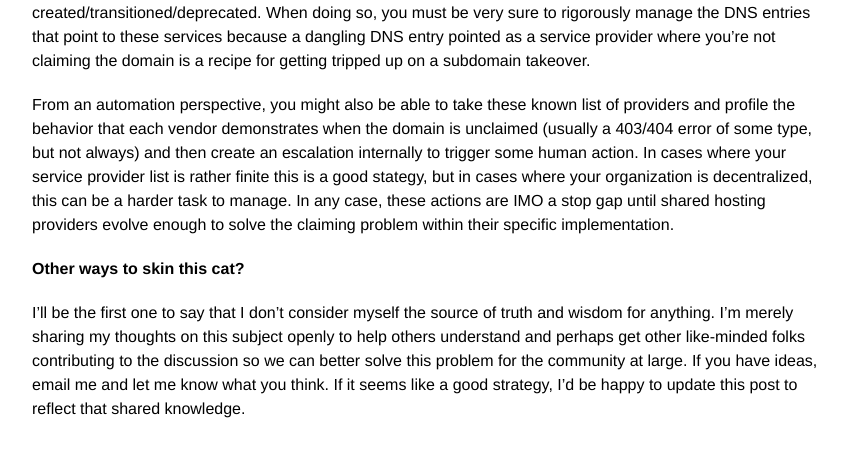
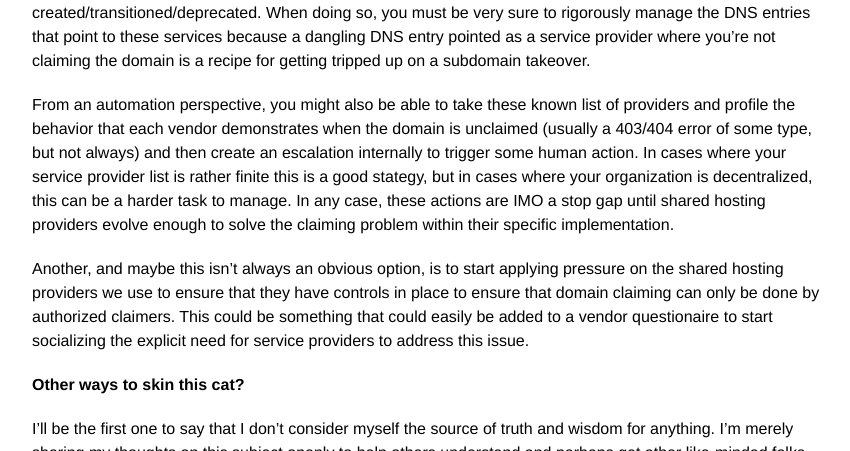
Before and after one commit to claudijd/claudijd.github.io, a Jekyll site: the page built from _posts/2017-02-03-deep-thoughts-on-subdomain-takeovers.md, in a window 1280 px wide and 900 px high, scrolled down 2247 px, cut to the strip 0-451 px from the top of the window. Shown: the whole strip, without its empty margins (208-1058 px from the left). Built offline with Jekyll 4.4.1, drawn with Linux system fonts in a browser that asks for light colours; comment, search, counter and statistics services are not loaded.

Commit message:
Add vendor pressures

```diff
--- a/_posts/2017-02-03-deep-thoughts-on-subdomain-takeovers.md
+++ b/_posts/2017-02-03-deep-thoughts-on-subdomain-takeovers.md
@@ -54,6 +54,8 @@ Once you have this list, you also need to maintain it and add/remove vendors fro
 
 From an automation perspective, you might also be able to take these known list of providers and profile the behavior that each vendor demonstrates when the domain is unclaimed (usually a 403/404 error of some type, but not always) and then create an escalation internally to trigger some human action.  In cases where your service provider list is rather finite this is a good stategy, but in cases where your organization is decentralized, this can be a harder task to manage.  In any case, these actions are IMO a stop gap until shared hosting providers evolve enough to solve the claiming problem within their specific implementation.
 
+Another, and maybe this isn't always an obvious option, is to start applying pressure on the shared hosting providers we use to ensure that they have controls in place to ensure that domain claiming can only be done by authorized claimers.  This could be something that could easily be added to a vendor questionaire to start socializing the explicit need for service providers to address this issue.
+
 **Other ways to skin this cat?**
 
 I'll be the first one to say that I don't consider myself the source of truth and wisdom for anything.  I'm merely sharing my thoughts on this subject openly to help others understand and perhaps get other like-minded folks contributing to the discussion so we can better solve this problem for the community at large.  If you have ideas, email me and let me know what you think.  If it seems like a good strategy, I'd be happy to update this post to reflect that shared knowledge.
```
